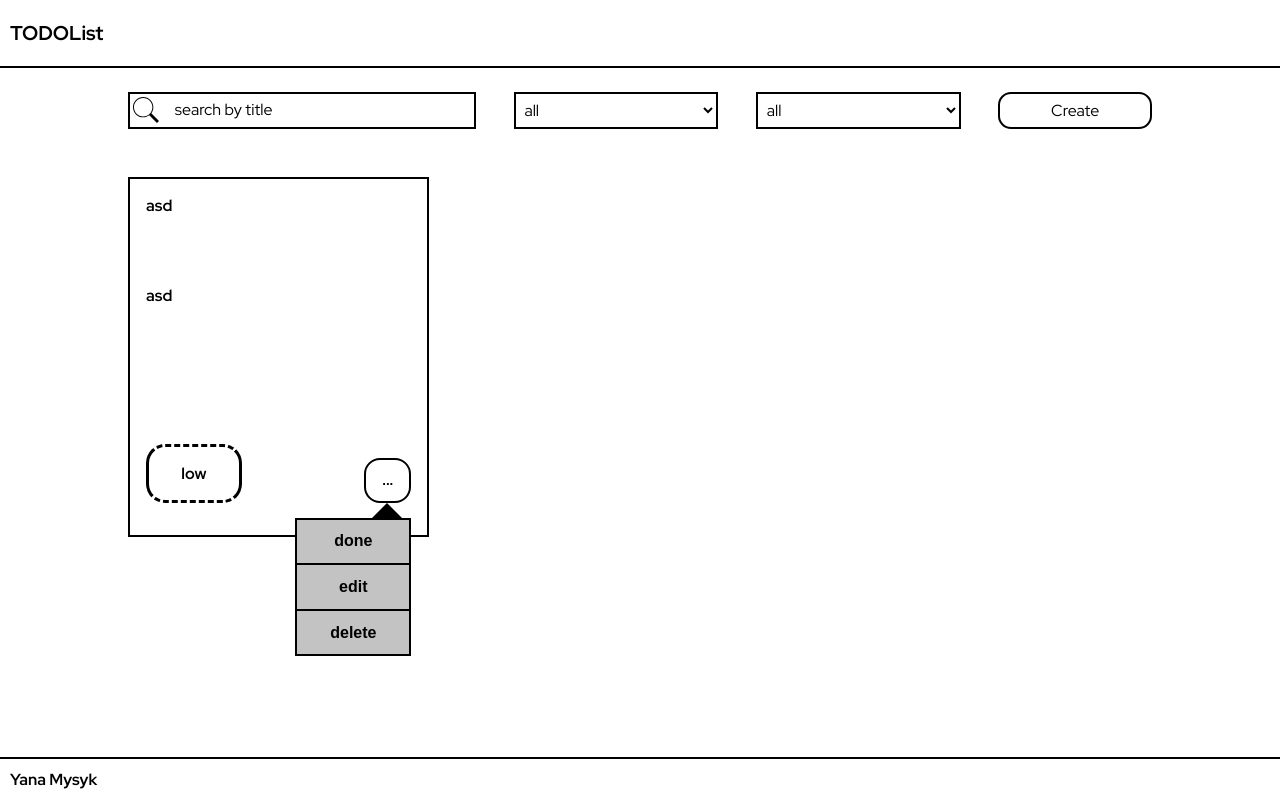
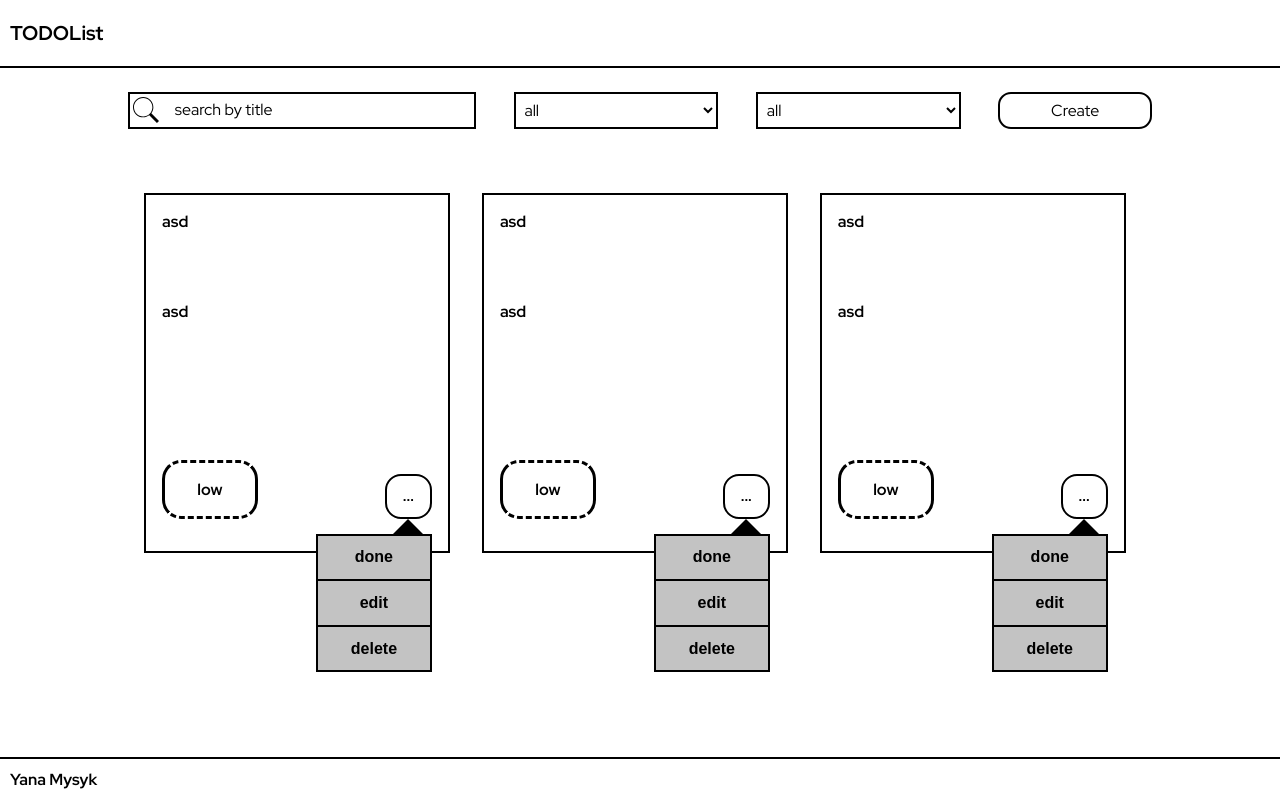
Before and after one commit to Nilanerda/ciklum-test-task, a website built with webpack: page index.html in a window 1280 px wide. Built offline with nearby package versions, Linux system fonts and the light colour scheme.

Commit message:
refactor size of notes-field-instance

```diff
--- a/index.html
+++ b/index.html
@@ -55,6 +55,44 @@
                         </ul>
                     </div>
                 </div>
+                <div class="notes-field-instance">
+                    <p class="notes-field-instance-title">asd</p>
+                    <p class="notes-field-instance-content">asd</p>
+                    <div class="additional-options-field">
+                        <p class="notes-field-instance-priority">low</p>
+                        <button class="notes-field-instance-more-options">...</button>
+                        <ul class="more-options-dropdown">
+                            <li>
+                                <button>done</button>
+                            </li>
+                            <li>
+                                <button>edit</button>
+                            </li>
+                            <li>
+                                <button>delete</button>
+                            </li>
+                        </ul>
+                    </div>
+                </div>
+                <div class="notes-field-instance">
+                    <p class="notes-field-instance-title">asd</p>
+                    <p class="notes-field-instance-content">asd</p>
+                    <div class="additional-options-field">
+                        <p class="notes-field-instance-priority">low</p>
+                        <button class="notes-field-instance-more-options">...</button>
+                        <ul class="more-options-dropdown">
+                            <li>
+                                <button>done</button>
+                            </li>
+                            <li>
+                                <button>edit</button>
+                            </li>
+                            <li>
+                                <button>delete</button>
+                            </li>
+                        </ul>
+                    </div>
+                </div>
             </section>
         </div>
     </main>
--- a/src/scss/styles.scss
+++ b/src/scss/styles.scss
@@ -19,6 +19,8 @@
   outline: none;
   width: 20%;
 }
+
+$gap: 2rem;
 
 body {
   @include basic-font;
@@ -95,17 +97,19 @@ main {
     display: flex;
     flex-direction: row;
     flex-wrap: wrap;
-    justify-content: space-between;
     .notes-field-instance {
       border: 2px solid black;
       padding: 1rem 1rem 2rem;
-      margin-bottom: 10px;
-      width: calc(1/3*100% - (1 - 1/3)*3.75rem);
+      margin: $gap/2;
+      flex: 0 0 calc(33% - #{$gap});
       min-height: 45vh;
       display: flex;
       flex-direction: column;
       font: {
         weight: bold;
+      }
+      &:nth-child(3n) {
+        page-break-after: always;
       }
       .notes-field-instance-title {
         flex: 1;
```
Also changed, not shown: dist/bundle.css.
